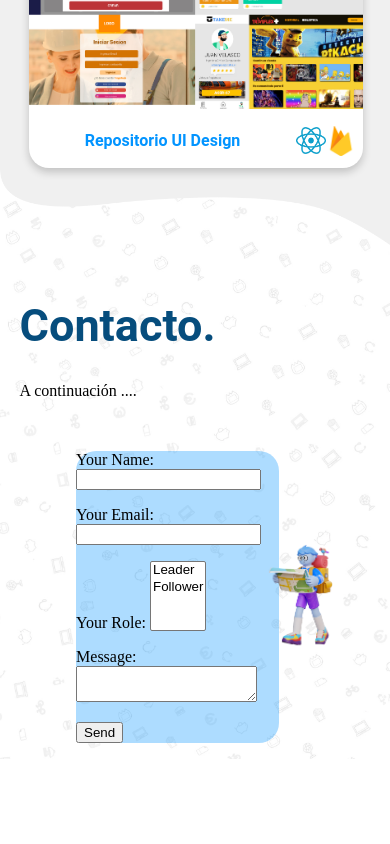
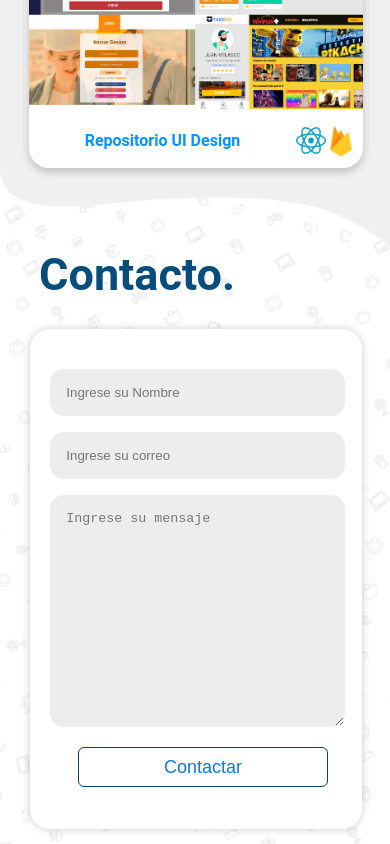
Before and after one commit to SebaBurst/Sebaburst-website-portafolio, an Angular app: page / in a window 390 px wide. Shown: the part 2973-3817 px from the top of the page. Before the commit the page ends 3732 px from the top, so only its background shows below. Built offline with nearby package versions, Linux system fonts and the light colour scheme.

Commit message:
Update
Contact form

```diff
--- a/src/app/contact/contact.component.css
+++ b/src/app/contact/contact.component.css
@@ -21,7 +21,7 @@
 
 }
 .right-container img{
-    width: 90%;
+    width: 110%;
 
 }
 
@@ -42,15 +42,50 @@
 }
 
 .loginForm{
+    height: 500px;
     margin-left: 30%;
     width: 80%;
     border-radius: 20px;
-    background-color: #0294ff52;
+    margin-bottom: 6%;
+    margin-top: -7%;
+    background-color: white;
+    box-shadow: 0px 0px 8px rgba(0, 0, 0, 0.2); /* Sombras más marcadas */
+
+}
+
+.input-contact {
+    background-color: #ededed;
+    padding: 15px;
+    width: 85%;
+    border: 1px solid transparent;
+    border-radius: 14px;
+}
+
+.input-contact:focus {
+    border: 1px solid #2038a7;
+    outline: none;
+  }
+
+  .input-contactArea:focus {
+    border: 1px solid #2038a7;
+    outline: none;
+  }
+
+
+.input-contactArea {
+    background-color: #ededed;
+    padding: 15px;
+    width: 85%;
+    height: 200px;
+    border: 1px solid transparent;
+    border-radius: 14px;
 }
 
 .info-container-contact{
-    padding: 5%;
-    width: 90%;
+    margin-left: 10%;
+    width: 80%;
+    margin-bottom: 7%;
+    margin-top: -8%;
 }
 
 .info-container-contact h1{
@@ -65,25 +100,84 @@
 
 
 .buttonSend {
-    width: 200px;
+    width: 500px;
     height: 40px;
-    border: 1px solid rgb(11, 120, 229);
+    border: 1px solid rgb(6 66 125);
     background-color: white;
     border-radius: 6px;
     color: rgb(11, 120, 229);
-    box-shadow: inset 0 0 0 0 rgb(11, 120, 229);
+    box-shadow: inset 0 0 0 0 rgb(6 66 125);
     transition: ease-out 0.3s;
     font-size: 18px;
     padding: 5px;
+    margin-left: 10%;
     font-weight: 500;
     outline: none;
     text-decoration: none;
     text-align: center;
 }
 
+.inputs-forms{
+    position: relative;
+    top: 14%;
+    margin-left: 8%;
+    width: 94%;
+}
+
+
+
 .buttonSend:hover {
-    box-shadow: inset 300px 0 0 0 rgb(11, 120, 229);
+    box-shadow: inset 600px 0 0 0 rgb(6 66 125);
     cursor: pointer;
     color: white;
 
 }
+
+@media (max-width: 768px) {
+    .right-container{
+        display: none;
+    }
+
+    .buttonSend {
+        width: 250px;
+        height: 40px;
+        border: 1px solid rgb(6 66 125);
+        background-color: white;
+        border-radius: 6px;
+        color: rgb(11, 120, 229);
+        box-shadow: inset 0 0 0 0 rgb(6 66 125);
+        transition: ease-out 0.3s;
+        font-size: 18px;
+        padding: 5px;
+        margin-left: 9%;
+        font-weight: 500;
+        outline: none;
+        text-decoration: none;
+        text-align: center;
+    }
+
+.buttonSend:hover {
+    box-shadow: inset 300px 0 0 0 rgb(6 66 125);
+    cursor: pointer;
+    color: white;
+
+}
+
+.loginForm{
+    height: 500px;
+    margin-left: 12%;
+    width: 131%;
+    border-radius: 20px;
+    margin-bottom: 6%;
+    margin-top: -7%;
+    background-color: white;
+    box-shadow: 0px 0px 8px rgba(0, 0, 0, 0.2);
+}
+
+.inputs-forms{
+    position: relative;
+    top: 8%;
+    margin-left: 6%;
+    width: 93%;
+}
+}
--- a/src/app/contact/contact.component.html
+++ b/src/app/contact/contact.component.html
@@ -4,32 +4,29 @@
     </div>
     <div class="info-container-contact">
         <h1>Contacto.</h1>
-        <p>A continuación ....</p>
     </div>
     <div class="contact-box">
         <div class="left-container">
 
             <div class='loginForm'>
+                <div class="inputs-forms">
                     <form name="contact" method="POST" data-netlify="true">
                         <p>
-                      <label>Your Name: <input type="text" name="name" /></label>
+                          <input class="input-contact" type="text" name="name" placeholder="Ingrese su Nombre" />
                         </p>
                         <p>
-                      <label>Your Email: <input type="email" name="email" /></label>
+                          <input class="input-contact" type="email" name="email" placeholder="Ingrese su correo" />
+
                         </p>
                         <p>
-                      <label>Your Role: <select name="role[]" multiple>
-                        <option value="leader">Leader</option>
-                        <option value="follower">Follower</option>
-                      </select></label>
+                          <textarea class="input-contactArea" name="message" placeholder="Ingrese su mensaje"></textarea>
                         </p>
                         <p>
-                      <label>Message: <textarea name="message"></textarea></label>
-                    </p>
-                    <p>
-                      <button type="submit">Send</button>
+                          <button  type="submit" class="buttonSend">Contactar</button>
                         </p>
                       </form>
+                </div>
+
 
 
 
```
Lines whose indentation alone changed are shown as unchanged.
